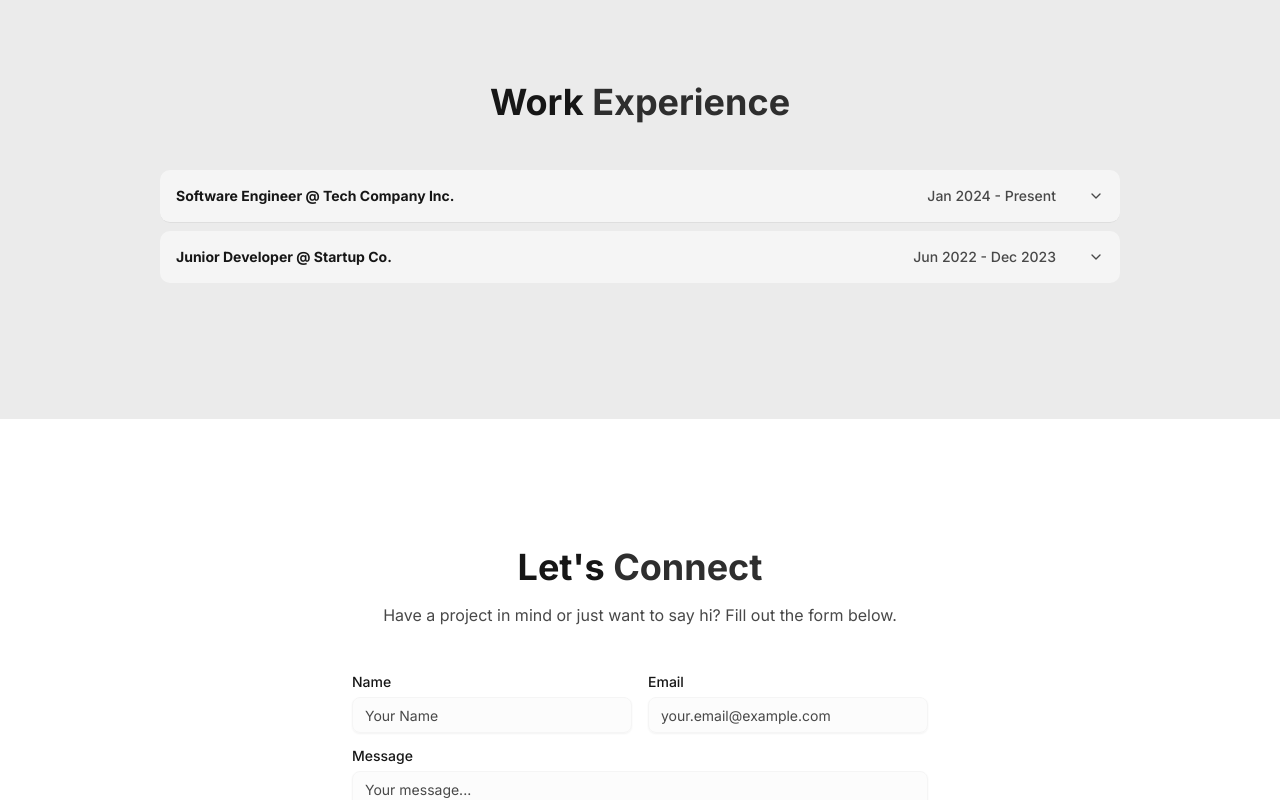
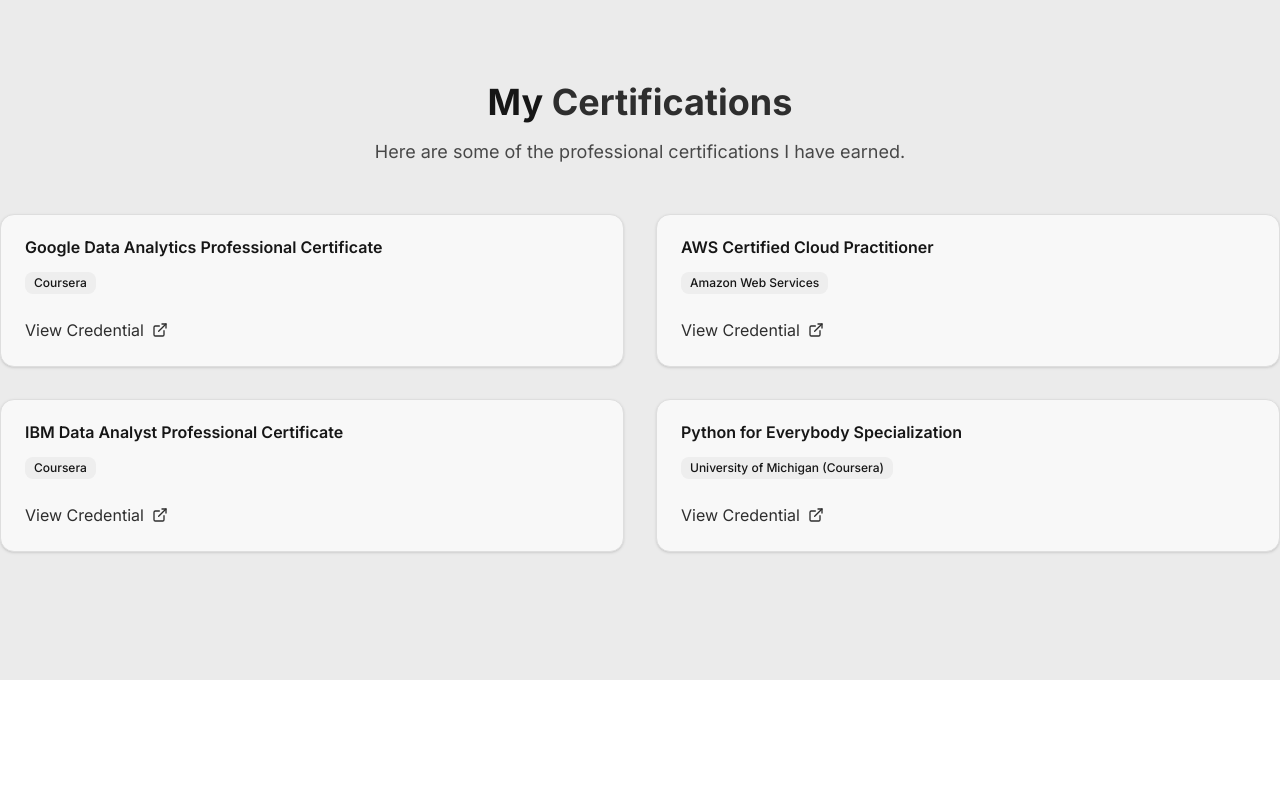
Before and after one commit to SinhleM/portfolio, a Next.js app: page / in a window 1280 px wide. Shown: the part 3620-4420 px from the top of the page. Built offline with nearby package versions, Linux system fonts and the light colour scheme.

Commit message:
Certifications.tsx

```diff
--- a/src/app/page.tsx
+++ b/src/app/page.tsx
@@ -1,16 +1,19 @@
+// src/app/page.tsx
 import Experience from "@/components/Experience";
 import Hero from "@/components/Hero";
 import LetsConnect from "@/components/LetsConnect";
 import Projects from "@/components/Projects";
 import Skills from "@/components/Skills";
+import Certifications from "@/components/Certifications"; // Import the new component
 
 export default function Home() {
   // Define background classes for each section
   const heroBg = "bg-background";
   const skillsBg = "bg-muted";
   const projectsBg = "bg-background";
-  const experienceBg = "bg-muted";
-  const connectBg = "bg-background";
+  const certificationsBg = "bg-muted"; // New background class for certifications
+  const experienceBg = "bg-background"; // Adjusted to maintain alternating theme
+  const connectBg = "bg-muted"; // Adjusted to maintain alternating theme
 
   return (
     <>
@@ -29,6 +32,11 @@
         <Projects />
       </section>
 
+      {/* Certifications section */}
+      <section className={certificationsBg}>
+        <Certifications />
+      </section>
+
       {/* Experience section */}
       <section className={experienceBg}>
         <Experience />
--- /dev/null
+++ b/src/components/Certifications.tsx
@@ -0,0 +1,92 @@
+// src/components/Certifications.tsx
+"use client";
+
+import { motion } from "framer-motion";
+import { Card, CardContent, CardHeader, CardTitle } from "./ui/card";
+import { Badge } from "./ui/badge";
+import Link from "next/link";
+import { ExternalLink } from "lucide-react";
+
+const certificationsData = [
+  {
+    title: "Google Data Analytics Professional Certificate",
+    issuer: "Coursera",
+    link: "#",
+  },
+  {
+    title: "AWS Certified Cloud Practitioner",
+    issuer: "Amazon Web Services",
+    link: "#",
+  },
+  {
+    title: "IBM Data Analyst Professional Certificate",
+    issuer: "Coursera",
+    link: "#",
+  },
+  {
+    title: "Python for Everybody Specialization",
+    issuer: "University of Michigan (Coursera)",
+    link: "#",
+  },
+];
+
+// Animation variants for Framer Motion
+const cardVariants = {
+  hidden: { opacity: 0, y: 50 },
+  visible: { opacity: 1, y: 0, transition: { duration: 0.6, ease: "easeOut" } },
+};
+
+const containerVariants = {
+  hidden: {},
+  visible: {
+    transition: {
+      staggerChildren: 0.2,
+    },
+  },
+};
+
+export default function Certifications() {
+  return (
+    <section id="certifications" className="container py-24 sm:py-32">
+      <div className="text-center">
+        <h2 className="text-3xl md:text-4xl font-bold mb-4">
+          My <span className="text-primary">Certifications</span>
+        </h2>
+        <p className="text-lg text-muted-foreground mb-12 max-w-2xl mx-auto">
+          Here are some of the professional certifications I have earned.
+        </p>
+      </div>
+
+      <motion.div
+        className="grid md:grid-cols-2 lg:grid-cols-2 gap-8"
+        variants={containerVariants}
+        initial="hidden"
+        whileInView="visible"
+        viewport={{ once: true, amount: 0.3 }}
+      >
+        {certificationsData.map((cert, index) => (
+          <motion.div key={index} variants={cardVariants} className="h-full">
+            <Card className="flex flex-col h-full transition-all duration-300 hover:shadow-xl">
+              <CardHeader className="flex-1">
+                <CardTitle>{cert.title}</CardTitle>
+                <div className="mt-2">
+                  <Badge variant="secondary">{cert.issuer}</Badge>
+                </div>
+              </CardHeader>
+              <CardContent>
+                <Link
+                  href={cert.link}
+                  target="_blank"
+                  rel="noopener noreferrer"
+                  className="inline-flex items-center text-primary hover:underline"
+                >
+                  View Credential <ExternalLink className="ml-2 h-4 w-4" />
+                </Link>
+              </CardContent>
+            </Card>
+          </motion.div>
+        ))}
+      </motion.div>
+    </section>
+  );
+}
```
